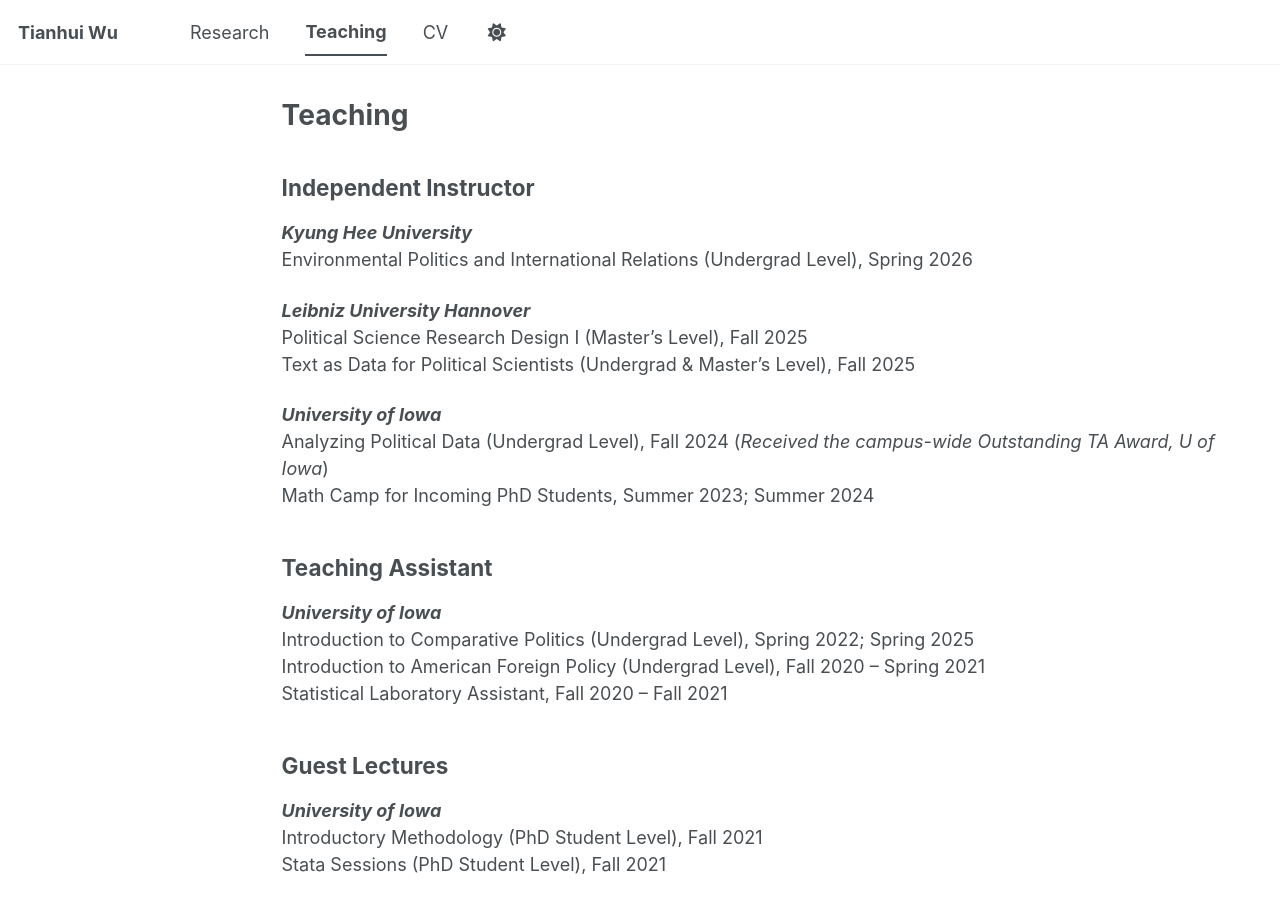
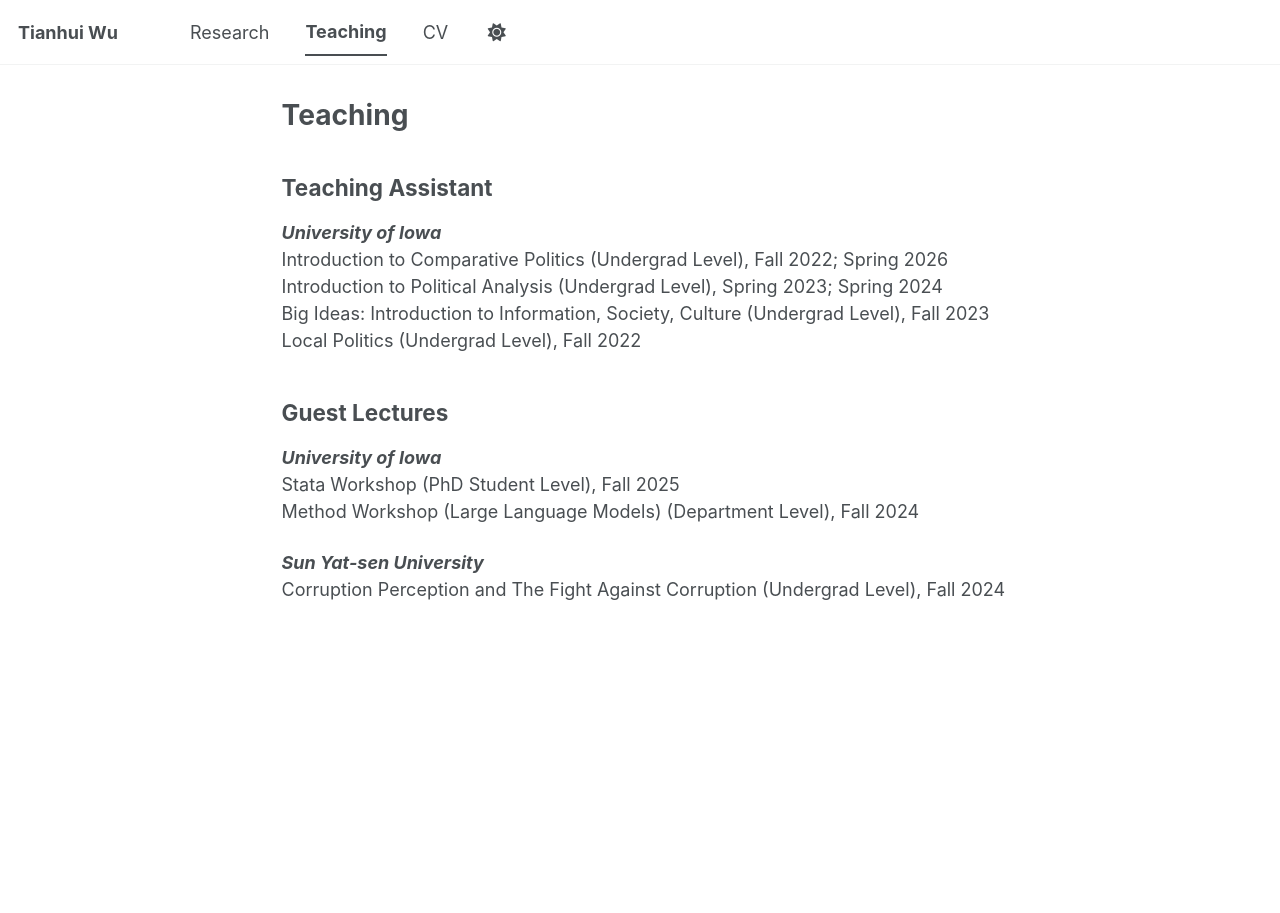
Before and after one commit to tianhuiwu/tianhuiwu.github.io, a Jekyll site: the page built from _pages/teaching.md, in a window 1280 px wide and 1047 px high. Shown: the top 913 px of the window. Built offline with Jekyll 4.4.1, drawn with Linux system fonts in a browser that asks for light colours; a script bundle is joined from its source files by our own code; library files that are not in the unit come from our copies.

Commit message:
Update teaching.md

```diff
--- a/_pages/teaching.md
+++ b/_pages/teaching.md
@@ -5,25 +5,18 @@ permalink: /teaching/
 author_profile: no
 ---
 
-## Independent Instructor
-<strong>*Kyung Hee University*</strong><br>
-Environmental Politics and International Relations (Undergrad Level), Spring 2026
-
-<strong>*Leibniz University Hannover*</strong><br>
-Political Science Research Design I (Master’s Level), Fall 2025<br>
-Text as Data for Political Scientists (Undergrad & Master’s Level), Fall 2025
-
-<strong>*University of Iowa*</strong><br>
-Analyzing Political Data (Undergrad Level), Fall 2024 (*Received the campus-wide Outstanding TA Award, U of Iowa*)<br>
-Math Camp for Incoming PhD Students, Summer 2023; Summer 2024
 
 ## Teaching Assistant
 <strong>*University of Iowa*</strong><br>
-Introduction to Comparative Politics (Undergrad Level), Spring 2022; Spring 2025<br>
-Introduction to American Foreign Policy (Undergrad Level), Fall 2020 – Spring 2021<br>
-Statistical Laboratory Assistant, Fall 2020 – Fall 2021
+Introduction to Comparative Politics (Undergrad Level), Fall 2022; Spring 2026<br>
+Introduction to Political Analysis (Undergrad Level), Spring 2023; Spring 2024<br>
+Big Ideas: Introduction to Information, Society, Culture (Undergrad Level), Fall 2023<br>
+Local Politics (Undergrad Level), Fall 2022
 
 ## Guest Lectures
 <strong>*University of Iowa*</strong><br>
-Introductory Methodology (PhD Student Level), Fall 2021<br>
-Stata Sessions (PhD Student Level), Fall 2021
+Stata Workshop (PhD Student Level), Fall 2025<br>
+Method Workshop (Large Language Models) (Department Level), Fall 2024
+
+<strong>*Sun Yat-sen University*</strong><br>
+Corruption Perception and The Fight Against Corruption (Undergrad Level), Fall 2024
```
